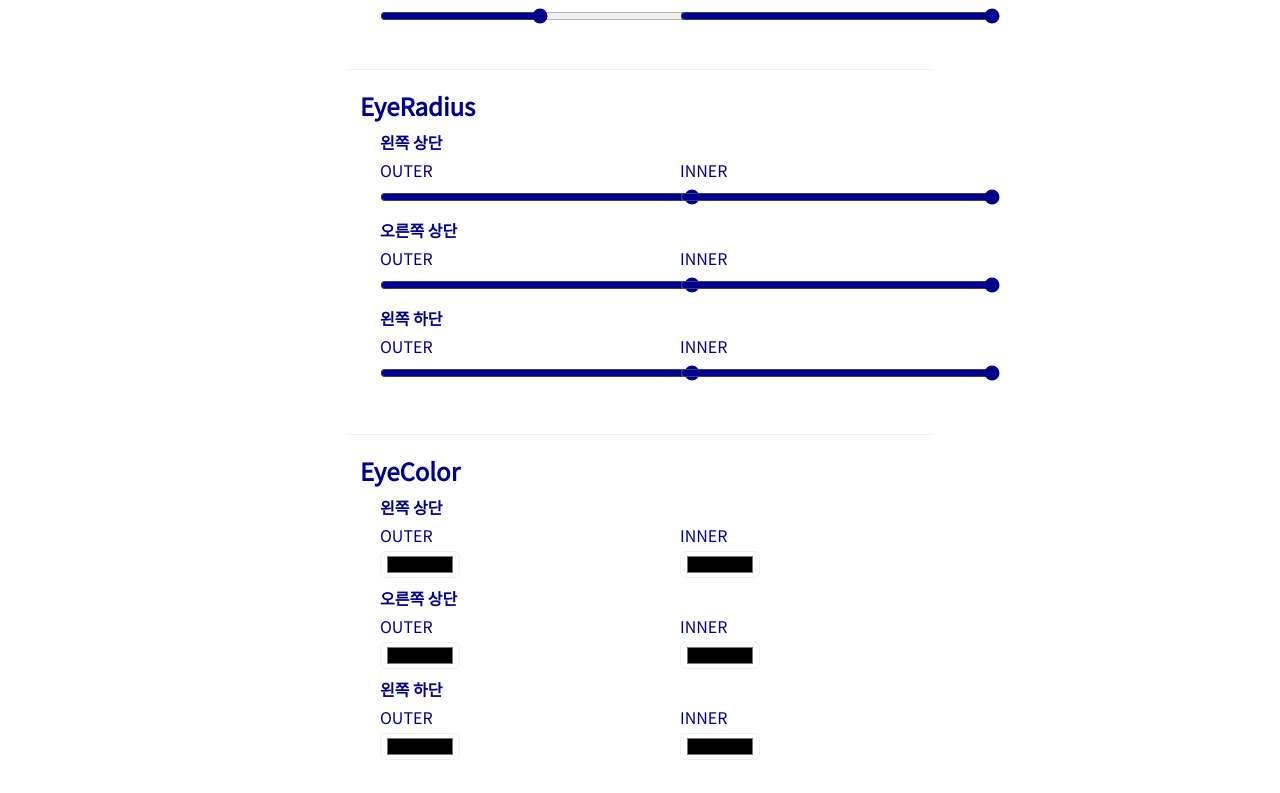
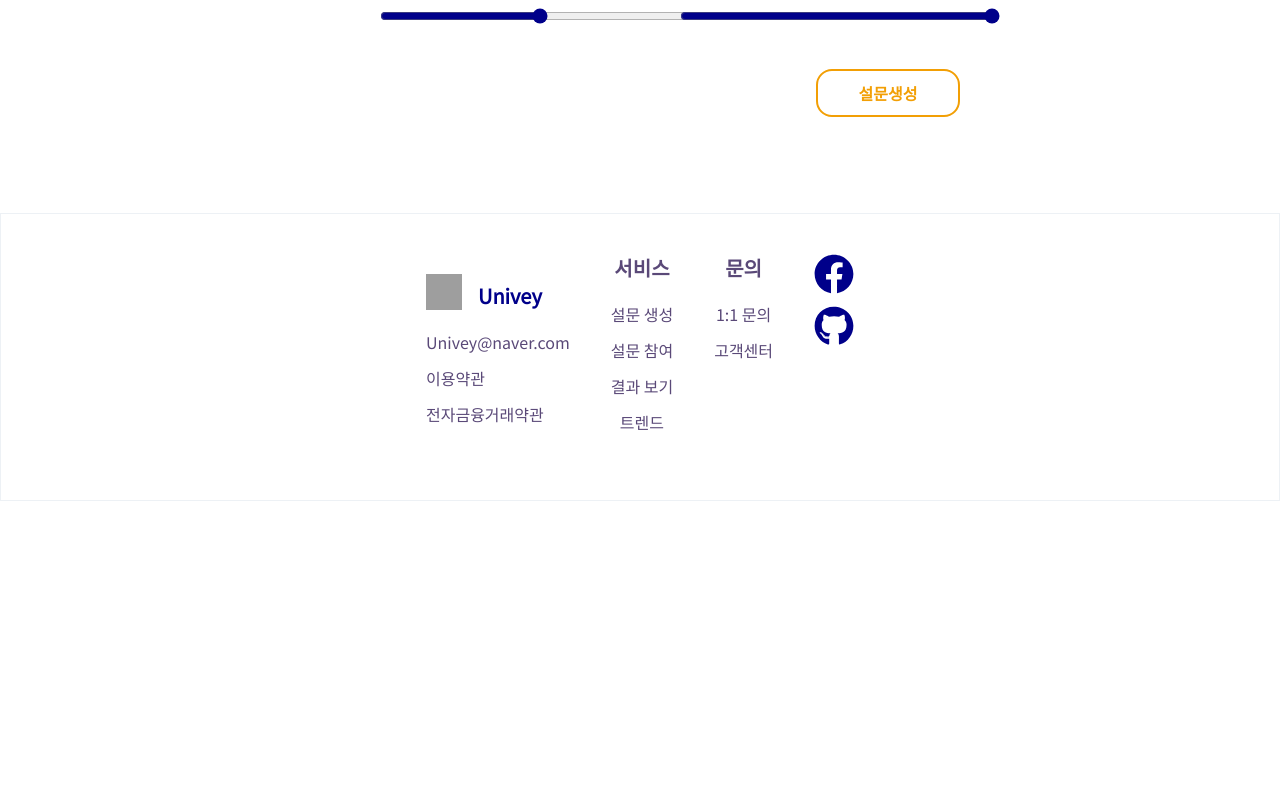
Before and after one commit to lse415/Univey_Front, a React (Create React App) app: page /main/create/qr in a window 1280 px wide. Shown: the part 1427-2220 px from the top of the page. After the commit the page ends 1928 px from the top, so only its background shows below. Built offline with nearby package versions, Linux system fonts and the light colour scheme; grey boxes are pictures that could not be loaded; some icons are missing.

Commit message:
음.. 그냥 몰라

```diff
--- a/src/pages/QRcode.jsx
+++ b/src/pages/QRcode.jsx
@@ -3,10 +3,13 @@ import { QRCode } from 'react-qrcode-logo';
 import { IoSquareSharp } from "react-icons/io5";
 import { FaCircle } from "react-icons/fa";
 import { useState } from 'react';
+import { useEffect } from 'react';
 export default function QRcode() {
   const [qrCode,setqrCode] = useState({
-    size:'200',
+    size:'256',
     quietZone:'100',
+    eyeColor:['black','black','black'],
+    eyeRadius:0,
   });
   const [style,setStyle] =useState('squares')
   const [logoStyle, setLogoStyle] = useState('squares')
@@ -28,8 +31,6 @@ export default function QRcode() {
       console.log(reader.result)
     }
     reader.readAsDataURL(e.target.files[0])
-
-
   }
 
   function handleChange(e){
@@ -39,7 +40,12 @@ export default function QRcode() {
       [name] : e.target.value
     }))
     console.log(e.target.value)
+    console.log(qrCode)
   }
+
+  useEffect(()=>{
+    console.log('update')
+  },[qrCode])
 
   return (
     <div>
@@ -52,7 +58,7 @@ export default function QRcode() {
         <section className='flex flex-col items-center mt-12'>
         <hr className='border-xs border-line_color w-line -mt-10 mb-10'/>
 
-          <div className='w-80 h-80 bg-gray-400 flex justify-center items-center mb-12 overflow-hidden'>
+          <div className='w-80 h-80 bg-gray-400 flex justify-center items-center mb-12 overflow-hidden border-1 border-black'>
               <QRCode
                   value={"https://picturesofpeoplescanningqrcodes.tumblr.com/"}
                   size={qrCode.size}
@@ -66,7 +72,10 @@ export default function QRcode() {
                   logoWidth = {qrCode.logoWidth}
                   logoHeight = {qrCode.logoHeight}
                   logoPadding = {qrCode.logoPadding}
-                eyeRadius={5}
+                  eyeRadius={qrCode.eyeRadius}
+                  eyeColor={qrCode.first_color}
+                  // eyeRadius={[5,5,15]}
+                  // eyeRadius={[25,25,5]}
                   // eyeradius_0_outer_0 = {qrCode.topLeft}
                   // eyeradius_0_outer_1 = {qrCode.topLeft}
                   // eyeradius_0_outer_2 = {qrCode.topLeft}
@@ -75,12 +84,12 @@ export default function QRcode() {
           </div>
           <hr className='w-1/2 border-xs border-line_color mb-4'/>
             <p className='w-1/2 ml-20 mb-3 text-2xl text-main_color font-bold'>QR</p>
-          <article1 className='w-screen flex flex-col items-center pl-20 mb-10 text-main_color'>
+          <article className='w-screen flex flex-col items-center pl-20 mb-10 text-main_color'>
 
             <div className='flex w-1/2 mb-8'>
               <form action="" className=' w-1/2'>
                 <label className='block mb-1 '>크기</label>
-                <input name='size' onChange={handleChange} type="range" min={10} max={320} className='w-80 accent-main_color' />
+                <input name='size' onChange={handleChange} type="range" min={10} max={512} className='w-80 accent-main_color' />
               </form>
               <form action="" className=' w-1/2'>
                 <label className='block mb-1  '>배경 크기</label>
@@ -113,12 +122,12 @@ export default function QRcode() {
 
             </div>
 
-          </article1>
+          </article>
 
           <hr className='w-qr_cutting  border-xs border-line_color mb-5'/>
           <p className='w-1/2 ml-20 mb-3 text-2xl text-main_color font-bold'>Logo</p>
 
-          <article2 className='w-screen flex flex-col items-center pl-20 mb-10 text-main_color'>
+          <article className='w-screen flex flex-col items-center pl-20 mb-10 text-main_color'>
 
             <div className='flex w-1/2 mb-8'>
 
@@ -145,11 +154,11 @@ export default function QRcode() {
             <div className='flex w-1/2 mb-5'>
               <form action="" className=' w-1/2'>
                 <label className='block mb-1 '>가로</label>
-                <input type="range" min={0} max={320} className='w-80 accent-main_color' onChange={handleChange} name='logoWidth' />
+                <input type="range" min={0} max={256} className='w-80 accent-main_color' onChange={handleChange} name='logoWidth' />
               </form>
               <form action="" className=' w-1/2'>
                 <label className='block mb-1  '>세로</label>
-                <input type="range" min={0} max={320} className='w-80 accent-main_color' onChange={handleChange} name='logoHeight'/>
+                <input type="range" min={0} max={256} className='w-80 accent-main_color' onChange={handleChange} name='logoHeight'/>
               </form>
             </div>
 
@@ -166,96 +175,9 @@ export default function QRcode() {
 
 
 
-          </article2>
-
-          <hr className='w-qr_cutting  border-xs border-line_color mb-5'/>
-          <p className='w-1/2 ml-20 mb-2 text-2xl text-main_color font-bold'>EyeRadius</p>
-
-          <article3 className='w-screen flex flex-col items-center pl-20 mb-10 text-main_color'>
-
-          <p className='w-1/2 mb-1 font-bold'>왼쪽 상단</p>
-
-            <div className='flex w-1/2 mb-2'>
-              <form action="" className=' w-1/2'>
-                <label className='block mb-1 '>OUTER</label>
-                <input type="range" min={0} max={25} onChange={handleChange} name='topLeft'  className='w-80 accent-main_color' />
-              </form>
-              <form action="" className=' w-1/2'>
-                <label className='block mb-1  '>INNER</label>
-                <input type="range" min={0} max={25} onChange={handleChange} name=''  className='w-80 accent-main_color' />
-              </form>
-            </div>
-          <p className='w-1/2 mb-1 font-bold'>오른쪽 상단</p>
-
-            <div className='flex w-1/2 mb-2'>
-              <form action="" className=' w-1/2'>
-                <label className='block mb-1 '>OUTER</label>
-                <input type="range" min={0} max={25} onChange={handleChange} name='' className='w-80 accent-main_color' />
-              </form>
-              <form action="" className=' w-1/2'>
-                <label className='block mb-1  '>INNER</label>
-                <input type="range" min={0} max={25} onChange={handleChange} name='' className='w-80 accent-main_color' />
-              </form>
-            </div>
-          <p className='w-1/2 mb-1 font-bold'>왼쪽 하단</p>
-
-            <div className='flex w-1/2 mb-2'>
-              <form action="" className=' w-1/2'>
-                <label className='block mb-1 '>OUTER</label>
-                <input type="range" min={0} max={25} onChange={handleChange} name='' className='w-80 accent-main_color' />
-              </form>
-              <form action="" className=' w-1/2'>
-                <label className='block mb-1  '>INNER</label>
-                <input type="range" min={0} max={25} onChange={handleChange} name='' className='w-80 accent-main_color' />
-              </form>
-            </div>
+          </article>
 
 
-          </article3>
-
-          <hr className='w-qr_cutting  border-xs border-line_color mb-5'/>
-          <p className='w-1/2 ml-20 mb-2 text-2xl text-main_color font-bold'>EyeColor</p>
-
-          <article4 className='w-screen flex flex-col items-center pl-20 mb-10 text-main_color'>
-
-          <p className='w-1/2 mb-1 font-bold'>왼쪽 상단</p>
-
-            <div className='flex w-1/2 mb-2'>
-              <form action="" className=' w-1/2'>
-                <label className='block mb-1 '>OUTER</label>
-                <input type="color" className='w-20 rounded-md border-1 px-1  bg-white border-line_color hover:cursor-pointer'/>
-              </form>
-              <form action="" className=' w-1/2'>
-                <label className='block mb-1  '>INNER</label>
-                <input type="color" className='w-20 rounded-md border-1 px-1  bg-white border-line_color hover:cursor-pointer'/>
-              </form>
-            </div>
-          <p className='w-1/2 mb-1 font-bold'>오른쪽 상단</p>
-
-            <div className='flex w-1/2 mb-2'>
-              <form action="" className=' w-1/2'>
-                <label className='block mb-1 '>OUTER</label>
-                <input type="color" className='w-20 rounded-md border-1 px-1  bg-white border-line_color hover:cursor-pointer'/>
-              </form>
-              <form action="" className=' w-1/2'>
-                <label className='block mb-1  '>INNER</label>
-                <input type="color" className='w-20 rounded-md border-1 px-1  bg-white border-line_color hover:cursor-pointer'/>
-              </form>
-            </div>
-          <p className='w-1/2 mb-1 font-bold'>왼쪽 하단</p>
-
-            <div className='flex w-1/2 mb-2'>
-              <form action="" className=' w-1/2'>
-                <label className='block mb-1 '>OUTER</label>
-                <input type="color" className='w-20 rounded-md border-1 px-1  bg-white border-line_color hover:cursor-pointer'/>
-              </form>
-              <form action="" className=' w-1/2'>
-                <label className='block mb-1  '>INNER</label>
-                <input type="color" className='w-20 rounded-md border-1 px-1  bg-white border-line_color hover:cursor-pointer'/>
-              </form>
-            </div>
-
-          </article4>
           <div className='w-1/2 flex justify-end mb-24'>
             <button className='border-2 border-highligth text-highligth rounded-2xl w-36 h-12 font-bold '>설문생성</button>
           </div>
```
Lines whose indentation alone changed are shown as unchanged.
